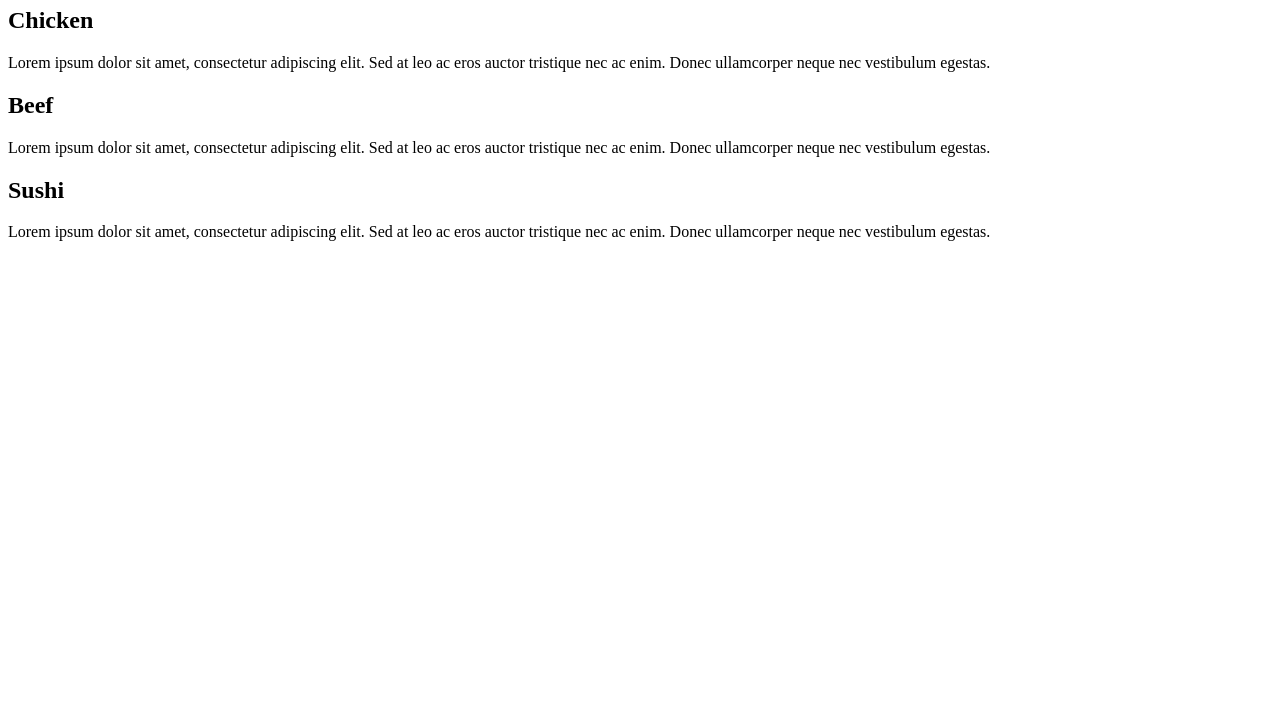
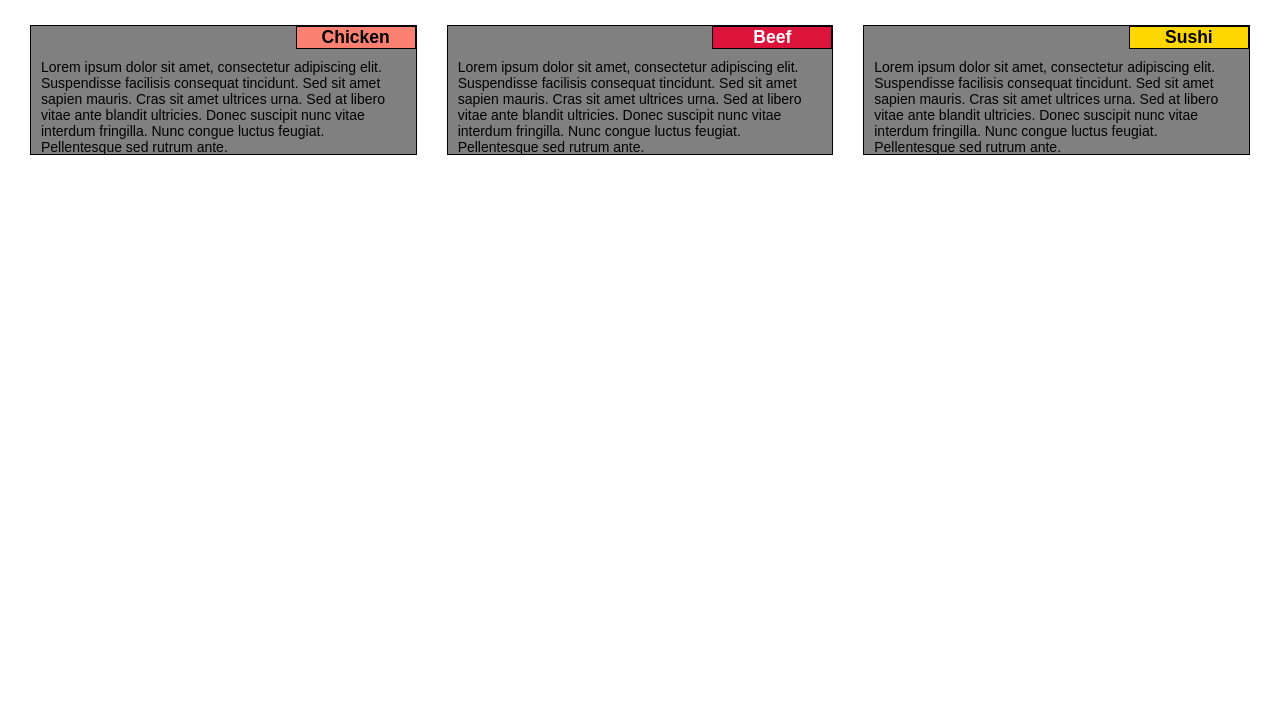
Before and after one commit to felipe-gallois/module2-solution, a plain HTML site: page index.html in a window 1280 px wide. Shown: the part 73-800 px from the top of the page. Drawn offline with Linux system fonts and the light colour scheme.

Commit message:
Implemented CSS styles

```diff
--- a/css/style.css
+++ b/css/style.css
@@ -0,0 +1,84 @@
+* {
+  box-sizing: border-box;
+  margin: 0px;
+}
+
+body {
+  padding: 15px;
+  font-family: Arial, Helvetica, sans-serif;
+  font-size: 14px;
+}
+
+#page-title {
+  font-size: 1.75em;
+  text-align: center;
+  padding: 20px;
+}
+
+.container {
+  float: left;
+  padding: 15px;
+}
+
+/* Desktop view */
+@media (min-width: 992px) {
+  .containers-1and2 {
+    width: 33.33%;
+  }
+  #container-3 {
+    width: 33.33%;
+  }
+}
+
+/* Tablet view */
+@media (min-width: 768px) and (max-width: 991px) {
+  .containers-1and2 {
+    width: 50%;
+  }
+  #container-3 {
+    width: 100%;
+  }
+}
+
+/* Mobile view */
+@media (max-width: 767px) {
+  .containers-1and2 {
+    width: 100%;
+  }
+  #container-3 {
+    width: 100%;
+  }
+}
+
+.page-section {
+  height: 130px;
+  background-color: grey;
+  border: 1px solid;
+  overflow: hidden;
+}
+
+.section-title {
+  width: 120px;
+  margin-left: auto;
+  text-align: center;
+  font-size: 1.25em;
+  border: 1px solid;
+}
+
+#title-1 {
+  background-color: salmon;
+}
+
+#title-2 {
+  background-color: crimson;
+  color: white;
+  border-color: black;
+}
+
+#title-3 {
+  background-color: gold;
+}
+
+.section-text {
+  margin: 10px;
+}
--- a/index.html
+++ b/index.html
@@ -2,20 +2,27 @@
 <html lang="en">
   <head>
     <title>module2-solution</title>
+    <link rel="stylesheet" href="css/style.css">
   </head>
   <body>
-    <h1>Our Menu</h1>
-    <div>
-      <h2>Chicken</h2>
-      <p>Lorem ipsum dolor sit amet, consectetur adipiscing elit. Sed at leo ac eros auctor tristique nec ac enim. Donec ullamcorper neque nec vestibulum egestas.</p>
+    <h1 id="page-title">Our Menu</h1>
+    <div class="container containers-1and2">
+      <section class="page-section">
+        <h2 class="section-title" id="title-1">Chicken</h2>
+        <p class="section-text">Lorem ipsum dolor sit amet, consectetur adipiscing elit. Suspendisse facilisis consequat tincidunt. Sed sit amet sapien mauris. Cras sit amet ultrices urna. Sed at libero vitae ante blandit ultricies. Donec suscipit nunc vitae interdum fringilla. Nunc congue luctus feugiat. Pellentesque sed rutrum ante.</p>
+      </section>
     </div>
-    <div>
-      <h2>Beef</h2>
-      <p>Lorem ipsum dolor sit amet, consectetur adipiscing elit. Sed at leo ac eros auctor tristique nec ac enim. Donec ullamcorper neque nec vestibulum egestas.</p>
+    <div class="container containers-1and2">
+      <section class="page-section">
+        <h2 class="section-title" id="title-2">Beef</h2>
+        <p class="section-text">Lorem ipsum dolor sit amet, consectetur adipiscing elit. Suspendisse facilisis consequat tincidunt. Sed sit amet sapien mauris. Cras sit amet ultrices urna. Sed at libero vitae ante blandit ultricies. Donec suscipit nunc vitae interdum fringilla. Nunc congue luctus feugiat. Pellentesque sed rutrum ante.</p>
+      </section>
     </div>
-    <div>
-      <h2>Sushi</h2>
-      <p>Lorem ipsum dolor sit amet, consectetur adipiscing elit. Sed at leo ac eros auctor tristique nec ac enim. Donec ullamcorper neque nec vestibulum egestas.</p>
+    <div class="container" id="container-3">
+      <section class="page-section">
+        <h2 class="section-title" id="title-3">Sushi</h2>
+        <p class="section-text">Lorem ipsum dolor sit amet, consectetur adipiscing elit. Suspendisse facilisis consequat tincidunt. Sed sit amet sapien mauris. Cras sit amet ultrices urna. Sed at libero vitae ante blandit ultricies. Donec suscipit nunc vitae interdum fringilla. Nunc congue luctus feugiat. Pellentesque sed rutrum ante.</p>
+      </section>
     </div>
   </body>
 </html>
```
